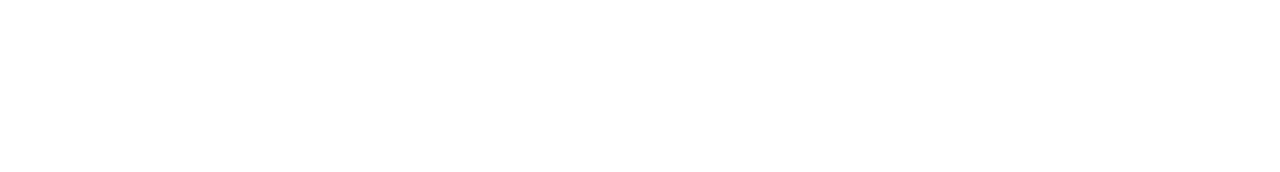
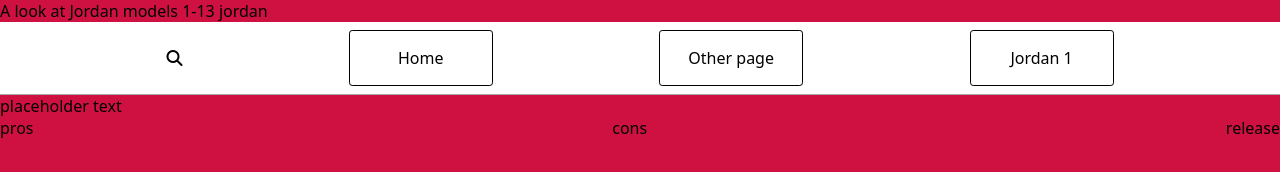
Before and after one commit to Victorgit14/project-cps-140, a website: page Jordan 1.html in a window 1280 px wide. Drawn offline with Linux system fonts and the light colour scheme.

Commit message:
New page html

```diff
--- a/Jordan 1.html
+++ b/Jordan 1.html
@@ -2,9 +2,45 @@
 <html>
 
 <head>
-    <title> </title>
+    <title>Jordan 1</title>
+    <meta charset="UTF-8" />
+    <meta name="description">A look at Jordan models 1-13 </meta>
+    <!--
+      Need a visual blank slate?
+      Remove all code in `styles.css`!
+    -->
+    <link rel="stylesheet" href="styles.css" />
+    <link rel="stylesheet" href="Jordan1.css" />
+    <script type="module" src="script.js"></script>
+    <script src="https://kit.fontawesome.com/134adda544.js" crossorigin="anonymous"></script>
+</head>
 
 
-<body> </body>
+<body>
+    jordan
+    <nav>
+        <i class="fa-solid fa-magnifying-glass"></i>
+        <a href="/" aria-current="page">Home</a>
+        <a href="/page2.html">Other page</a>
+        <a href="/Jordan 1.html">Jordan 1</a>
+    </nav>
+    <div class="ShoeImage">
+
+    </div>
+    <div>
+        placeholder text
+    </div>
+    <div class="Inforow">
+        <div class="infobox">
+            pros
+        </div>
+        <div class="infobox">
+            cons
+        </div>
+        <div class="infobox">
+            release
+        </div>
+    </div>
+</body>
 
 </html>
--- /dev/null
+++ b/Jordan1.css
@@ -0,0 +1,5 @@
+.Inforow{
+    display: flex;
+    flex-direction: row;
+    justify-content: space-between;
+}
--- a/styles.css
+++ b/styles.css
@@ -53,7 +53,7 @@
 }
 .container{
   display:flex;
-  flex-direction:column;
+  flex-direction:row;
   justify-content: space-evenly;
   border:4px solid black;
   background-color:white;
@@ -65,7 +65,7 @@
  border: 5px solid black;
 }
 .box{
-width: 15px;
+width: 150px;
 height: 150px;
 font-size: 1em;
 text-align: center;
```
Also changed, not shown: index.html (+4 -3 lines), page2.html (+5 -0 lines), Images/Jordan 3.jpg (added).
